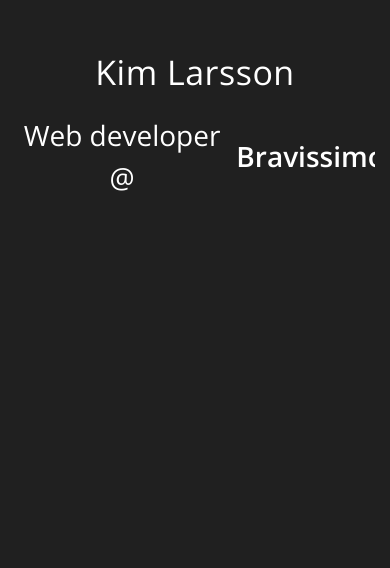
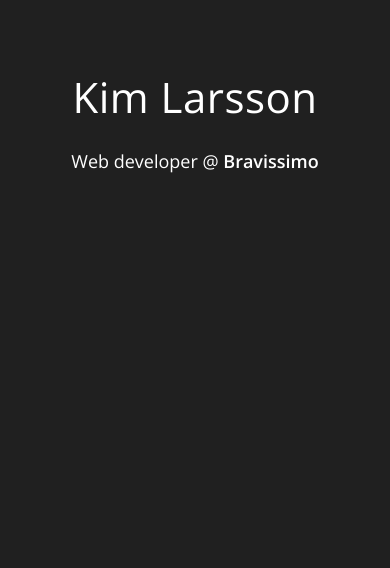
Before and after one commit to Kimla/portfolio, a Vue app: page / in a window 390 px wide. Shown: the part 276-844 px from the top of the page. Built offline with nearby package versions, Linux system fonts and the light colour scheme.

Commit message:
Made it better responsive.

```diff
--- a/src/components/Hero.vue
+++ b/src/components/Hero.vue
@@ -18,6 +18,8 @@ export default {
 </script>
 
 <style lang="scss" scoped>
+@import '../style//global.scss';
+
 .hero {
     width: 100vw;
     height: 100vh;
@@ -40,6 +42,12 @@ export default {
     display: flex;
     align-items: center;
     justify-content: center;
+    @include breakpoint(small_tablet) {
+        font-size: 22px;
+    }
+    @include breakpoint(mobile) {
+        font-size: 18px;
+    }
 }
 .text {
     display: block;
--- a/src/style/typography.scss
+++ b/src/style/typography.scss
@@ -19,13 +19,13 @@ h1,
     margin-bottom: 32px;
     font-weight: 300;
     @include breakpoint(laptop) {
-        font-size: 58px;
+        font-size: 64px;
     }
     @include breakpoint(small_tablet) {
-        font-size: 42px;
+        font-size: 52px;
     }
     @include breakpoint(mobile) {
-        font-size: 34px;
+        font-size: 42px;
         margin-bottom: 22px;
         line-height: 1.2;
     }
```
